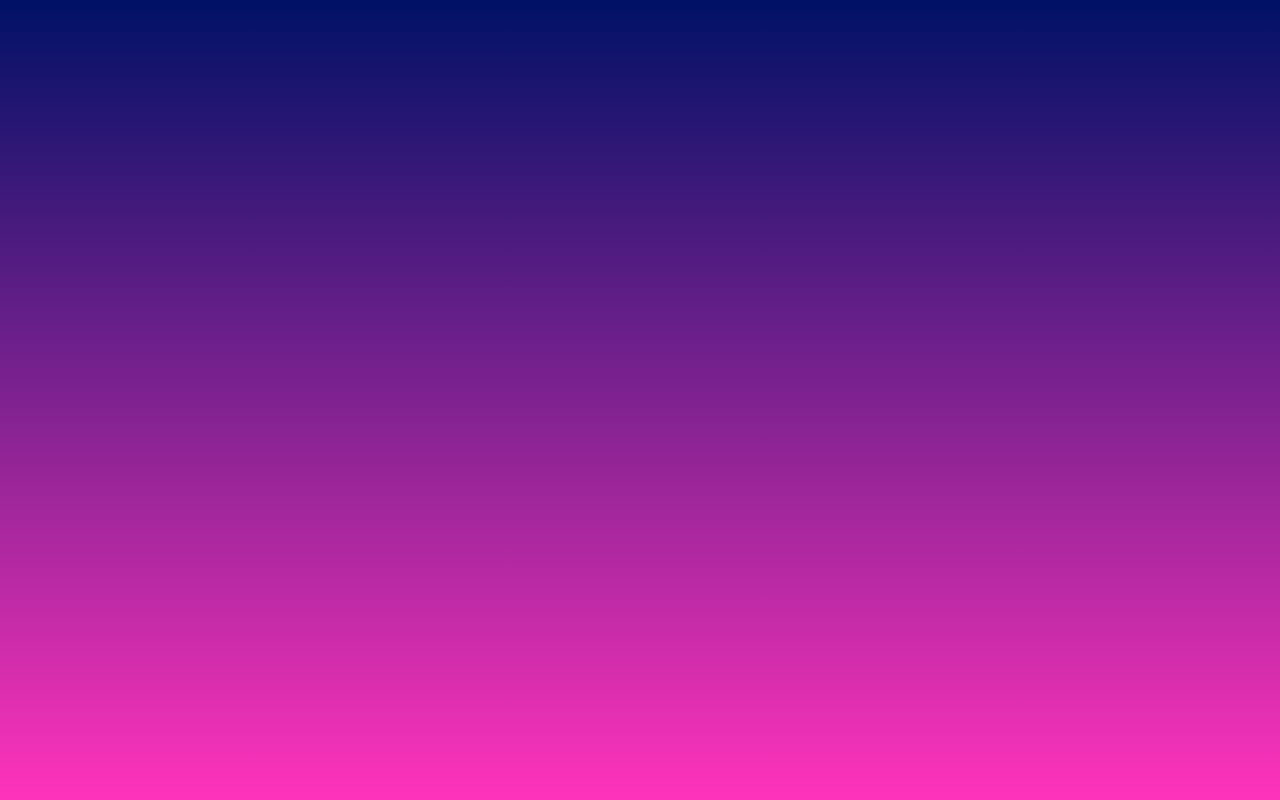
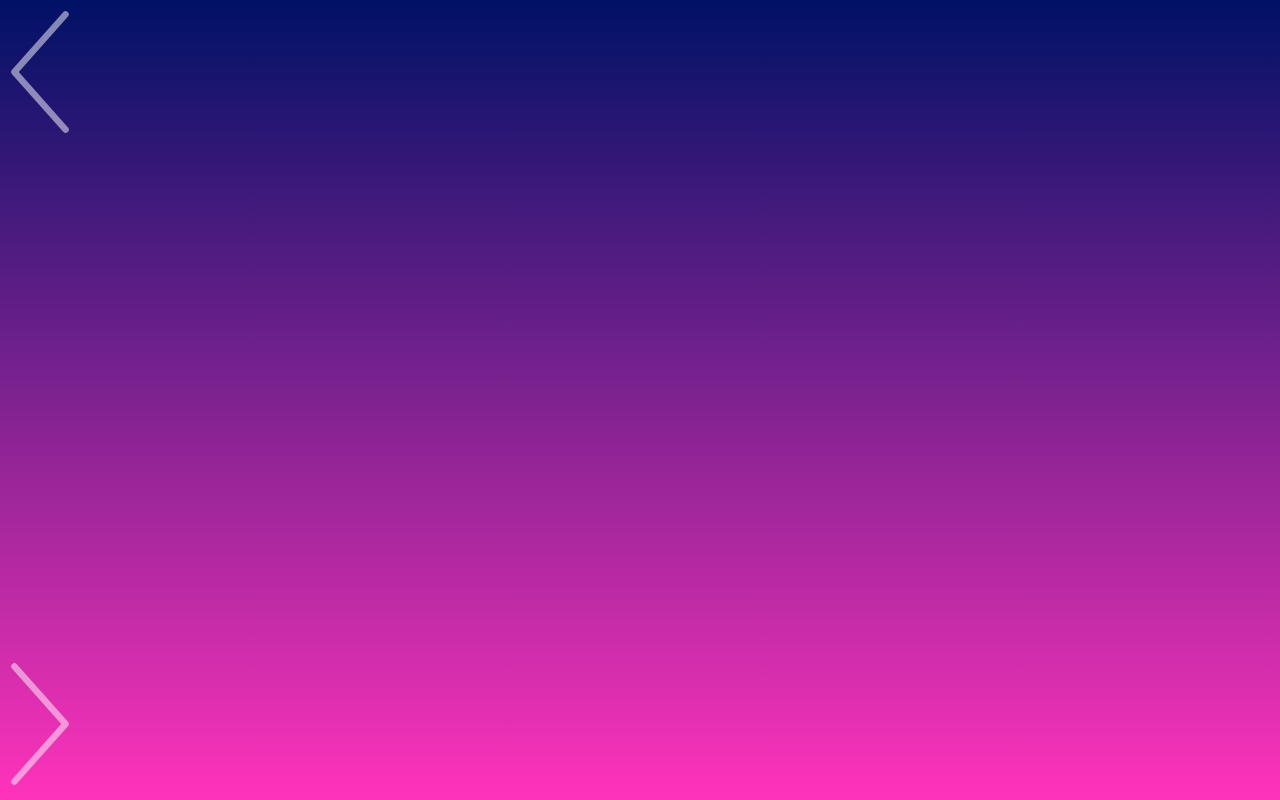
Before and after one commit to vioule/top-scorer-2020, a Gatsby site: page / in a window 1280 px wide. Built offline with nearby package versions, Linux system fonts and the light colour scheme; Gatsby itself is replaced by a stand-in of ours.

Commit message:
CI : Menu WIP - Add player nav buttons

```diff
--- /dev/null
+++ b/src/components/Menu/Player/Buttons.jsx
@@ -0,0 +1,48 @@
+import React from 'react'
+import styled from 'styled-components'
+import { Sub, Add } from './SVG'
+
+const SubContainer = styled.div`
+  position: absolute;
+  top: 0;
+  left: 0;
+  width: 100%;
+  opacity: 0.5;
+  transition: opacity 0.25s linear;
+  &:hover {
+    cursor: ${({ top }) => (top > 1 ? 'pointer' : 'default')};
+    opacity: ${({ top }) => (top > 1 ? 1 : 0.5)};
+  }
+  @media ${({ theme }) => theme.medias.portrait} {
+    width: unset;
+    height: 100%;
+  }
+`
+const AddContainer = styled(SubContainer)`
+  top: unset;
+  bottom: 0;
+  &:hover {
+    cursor: ${({ top }) => (top < 3 ? 'pointer' : 'default')};
+    opacity: ${({ top }) => (top < 3 ? 1 : 0.5)};
+  }
+  @media ${({ theme }) => theme.medias.portrait} {
+    left: unset;
+    right: 0;
+  }
+`
+
+export const SubPlayer = ({ top }) => {
+  return (
+    <SubContainer top={top}>
+      <Sub />
+    </SubContainer>
+  )
+}
+
+export const AddPlayer = ({ top }) => {
+  return (
+    <AddContainer top={top}>
+      <Add />
+    </AddContainer>
+  )
+}
--- /dev/null
+++ b/src/components/Menu/Player/SVG.jsx
@@ -0,0 +1,33 @@
+import React from 'react'
+import styled from 'styled-components'
+
+const StyledSVG = styled.svg`
+  width: 100%;
+  padding: 0.5rem;
+  fill: none;
+  stroke: ${({ theme }) => theme.colors.light};
+  @media ${({ theme }) => theme.medias.portrait} {
+    width: unset;
+    height: 100%;
+  }
+`
+export const Sub = () => (
+  <StyledSVG viewBox="0 0 50 100" xmlns="http://www.w3.org/2000/svg">
+    <path
+      d="M45 95L5 50L45 5"
+      strokeWidth="5"
+      strokeLinecap="round"
+      strokeLinejoin="round"
+    />
+  </StyledSVG>
+)
+export const Add = () => (
+  <StyledSVG viewBox="0 0 50 100" xmlns="http://www.w3.org/2000/svg">
+    <path
+      d="M5 95L45 50L5 5"
+      strokeWidth="5"
+      strokeLinecap="round"
+      strokeLinejoin="round"
+    />
+  </StyledSVG>
+)
--- /dev/null
+++ b/src/components/Menu/index.jsx
@@ -0,0 +1,26 @@
+import React from 'react'
+import styled from 'styled-components'
+import { useSelector } from 'react-redux'
+import { AddPlayer, SubPlayer } from './Player/Buttons'
+
+const Container = styled.div`
+  position: absolute;
+  top: 0;
+  left: 0;
+  width: 6.25%;
+  height: 100%;
+  @media ${({ theme }) => theme.medias.portrait} {
+    width: 100%;
+    height: 6.25vh;
+  }
+`
+
+export default () => {
+  const top = useSelector(({ menu }) => menu.top)
+  return (
+    <Container>
+      <SubPlayer top={top} />
+      <AddPlayer top={top} />
+    </Container>
+  )
+}
--- a/src/components/Primary/TopScorer.jsx
+++ b/src/components/Primary/TopScorer.jsx
@@ -14,6 +14,7 @@ const Container = styled.span`
   align-content: center;
   flex-wrap: wrap;
   column-gap: 1rem;
+  padding: 6.25%;
   color: ${({ theme }) => theme.colors.light};
 `
 
--- a/src/components/Primary/index.jsx
+++ b/src/components/Primary/index.jsx
@@ -1,6 +1,7 @@
 import React from 'react'
 import styled from 'styled-components'
 import TopScorer from './TopScorer'
+import Menu from '../Menu'
 
 const Container = styled.div`
   position: fixed;
@@ -18,5 +19,6 @@ const Container = styled.div`
 export default () => (
   <Container>
     <TopScorer />
+    <Menu />
   </Container>
 )
```
